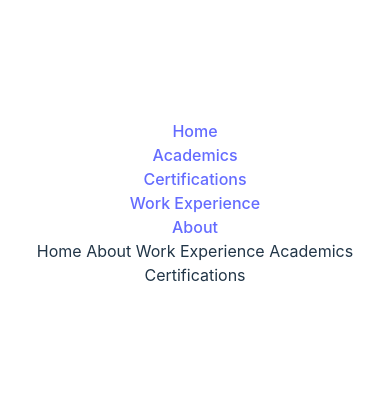
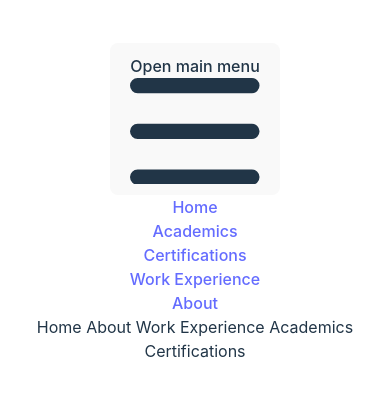
Before and after one commit to kimlj/portfolio, a React (Vite) app: page / in a window 390 px wide. Shown: the part 219-614 px from the top of the page. Built offline with nearby package versions, Linux system fonts and the light colour scheme.

Commit message:
added responsive nav with burger menu

```diff
--- a/src/navbar.jsx
+++ b/src/navbar.jsx
@@ -4,33 +4,53 @@
 import './navbar.css'
 import Home from "./home"
 import Academics from "./academics"
+import { useState } from "react"
 
 // ReactDOM.render(<h1>Hello World!</h1>, document.getElementById("root"));
 
 function Navbar() {
+    // state when hamburger menu was clicked and opened
+    const [isMenuOpen, setIsMenuOpen] = useState(false)
+    const toggleMenu = () => {
+        setIsMenuOpen(!isMenuOpen);
+    };
+
     // Custom class for shared link styles
-    const sharedLinkStyles = "text-black px-8 hover:text-gray-300";
+    const sharedLinkStyles = "block py-2 px-3 text-black rounded md:bg-transparent md:p-0 dark:text-white md:dark:text-blue-500";
 
     return (
-        <nav className="bg-white">
-            <ul className="flex justify-between px-4 py-2">
-                <li>
+        <nav className="bg-white border-gray-200 dark:bg-gray-900">
+        <button onClick={toggleMenu}
+          type="button"
+          className="inline-flex items-center p-2 w-10 h-10 justify-center text-sm text-gray-500 rounded-lg md:hidden hover:bg-gray-100 focus:outline-none focus:ring-2 focus:ring-gray-200 dark:text-gray-400 dark:hover:bg-gray-700 dark:focus:ring-gray-600"
+          aria-controls="navbar-default"
+          aria-expanded={isMenuOpen ? "true" : "false"}>
+            <span className="sr-only">Open main menu</span>
+            <svg className="w-5 h-5" aria-hidden="true" xmlns="http://www.w3.org/2000/svg" fill="none" viewBox="0 0 17 14">
+                <path stroke="currentColor" strokeLinecap="round" strokeLinejoin="round" strokeWidth="2" d="M1 1h15M1 7h15M1 13h15"/>
+            </svg>
+        </button >
+        <div className={`${isMenuOpen ? 'block' : 'hidden'} w-full md:block md:w-auto`} id="navbar-default">
+        <ul className="font-medium flex flex-col p-4 md:p-0 mt-4 border border-gray-100 rounded-lg bg-gray-50 md:flex-row md:space-x-8 rtl:space-x-reverse md:mt-0 md:border-0 md:bg-white dark:bg-gray-800 md:dark:bg-gray-900 dark:border-gray-700">
+                <li className="flex-initial">
                     <Link to="/" className={sharedLinkStyles}>Home</Link>
                 </li>
-                <li>
+                <li className="flex-initial">
                     <Link to="/academics" className={sharedLinkStyles}>Academics</Link>
                 </li>
-                <li>
+                <li className="flex-initial">
                     <Link to="/certifications" className={sharedLinkStyles}>Certifications</Link>
                 </li>
-                <li>
+                <li className="flex-initial">
                     <Link to="/workExperience" className={sharedLinkStyles}>Work Experience</Link>
                 </li>
-                <li>
+                <li className="flex-initial">
                     <Link to="/About" className={sharedLinkStyles}>About</Link>
                 </li>
                 {/* Add other links as needed */}
             </ul>
+        </div>
+
         </nav>
     );
 }
@@ -38,4 +58,5 @@
 
 
 
+
 export default Navbar
```
